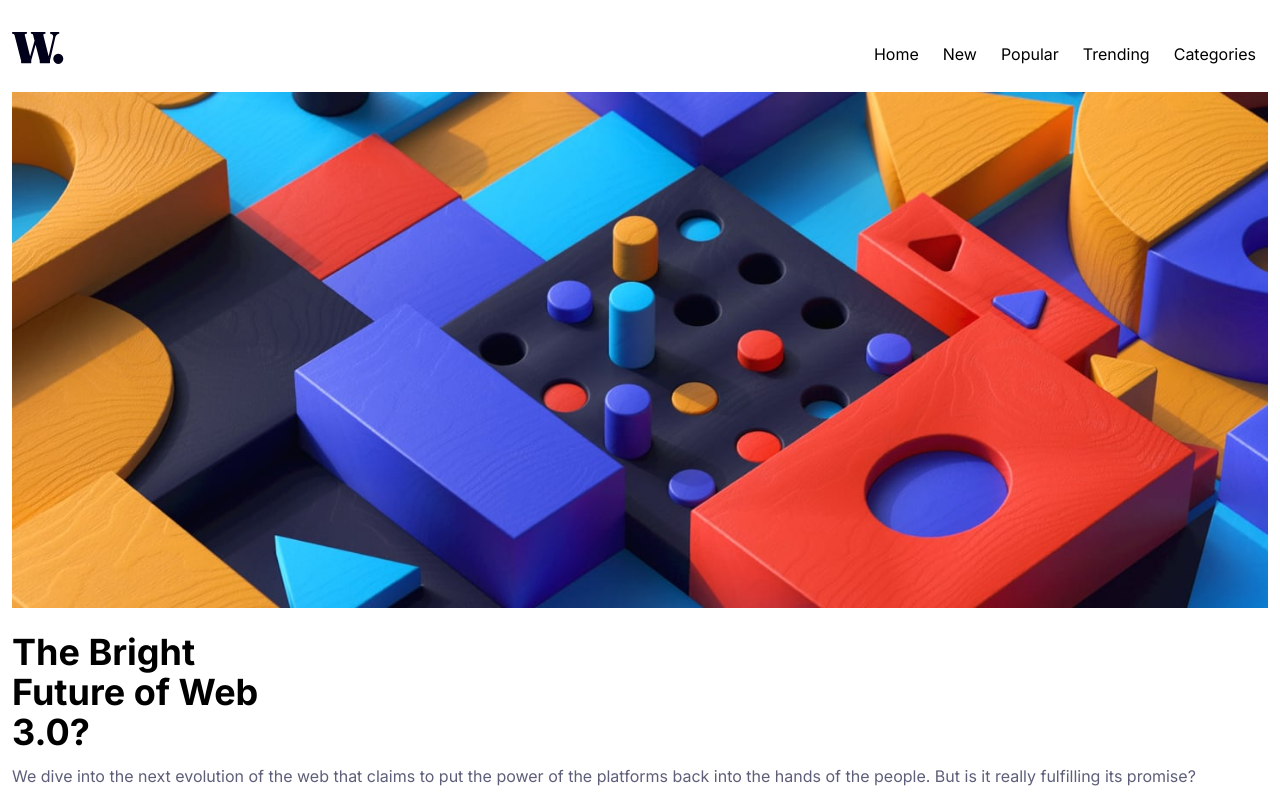
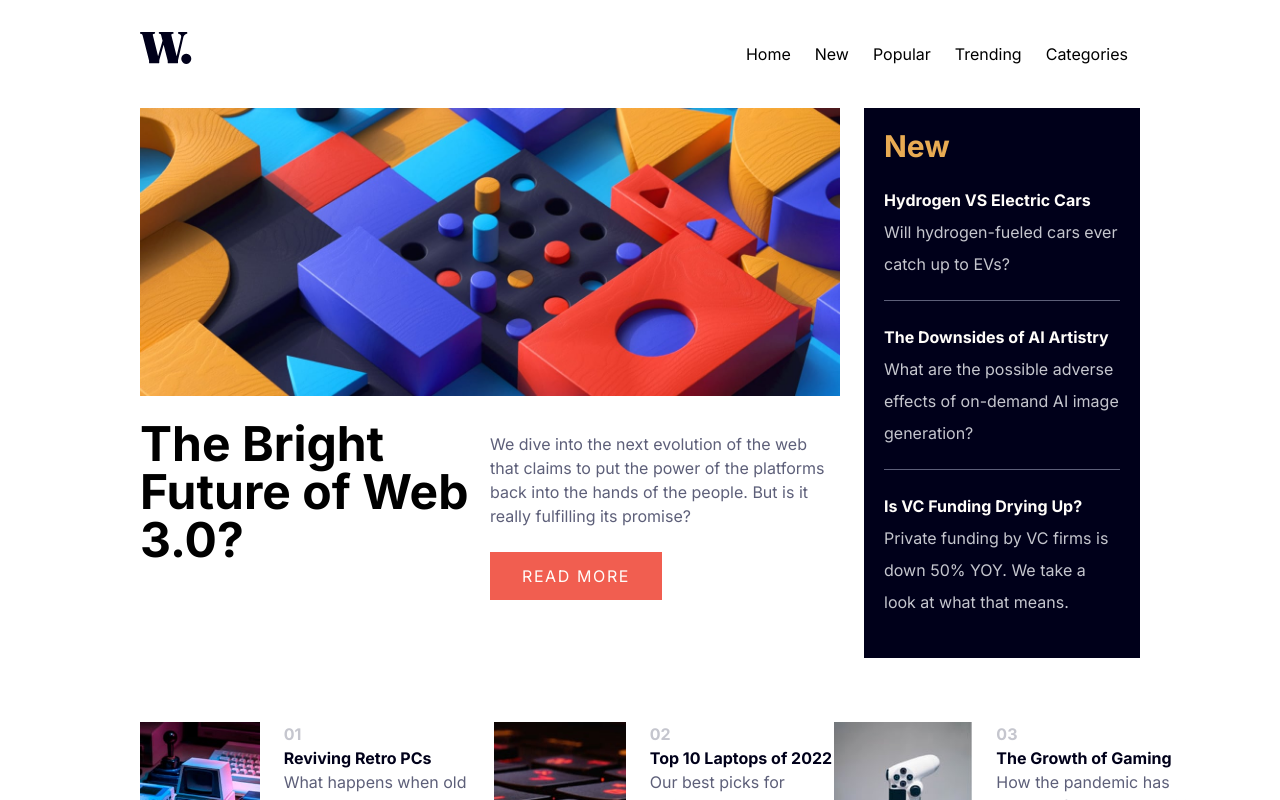
Before and after one commit to SanazBHMN/news-homepage-main, a React (Create React App) app: page / in a window 1280 px wide. Shown: the top 800 px of the page. Built offline with nearby package versions, Linux system fonts and the light colour scheme.

Commit message:
Make Hero and News sections responsive

```diff
--- a/public/index.html
+++ b/public/index.html
@@ -2,7 +2,7 @@
 <html lang="en">
   <head>
     <meta charset="utf-8" />
-    <link rel="icon" href="%PUBLIC_URL%/images/favicon-32x32.png" />
+    <link rel="icon" href="%PUBLIC_URL%/public/favicon-32x32.png" />
     <meta name="viewport" content="width=device-width, initial-scale=1" />
     <meta name="theme-color" content="#000000" />
     <meta
--- a/src/App.js
+++ b/src/App.js
@@ -8,10 +8,12 @@ function App() {
   const [isOpen, setIsOpen] = useState(false);
 
   return (
-    <div className="App px-3 py-8">
+    <div className="mx-auto sm:w-4/5 px-3 py-8">
       <Navbar isOpen={isOpen} setIsOpen={setIsOpen} />
-      <Hero />
-      <News />
+      <div className="my-3 sm:my-8 xl:grid grid-cols-70 gap-6">
+        <Hero />
+        <News />
+      </div>
       <Topics />
     </div>
   );
--- a/src/components/Hero.js
+++ b/src/components/Hero.js
@@ -3,17 +3,18 @@ import heroDesktop from "../assets/images/image-web-3-desktop.jpg";
 
 function Hero() {
   return (
-    <div className="mt-4">
+    <div>
       <div className="flex justify-center">
         <img src={heroMobile} className="sm:hidden block" />
         <img src={heroDesktop} className="sm:block hidden" />
       </div>
-      <div className="my-6">
-        <h1 className="text-4xl font-bold">
+      <div className="my-6 xl:grid grid-cols-2 xl:mb-0">
+        <h1 className="text-5xl font-bold">
           The Bright
           <br /> Future of Web
           <br /> 3.0?
         </h1>
+        <main>
           <p className="py-3 text-blue-dark-grayish">
             We dive into the next evolution of the web that claims to put the
             power of the platforms back into the hands of the people. But is it
@@ -22,6 +23,7 @@ function Hero() {
           <button className="bg-red-soft text-white-off tracking-widest px-8 py-3 mt-3">
             READ MORE
           </button>
+        </main>
       </div>
     </div>
   );
--- a/src/components/News.js
+++ b/src/components/News.js
@@ -18,11 +18,11 @@ function News() {
   ];
 
   return (
-    <div className="bg-blue-dark text-white-off p-5 my-14">
-      <h1 className="text-orange-soft font-bold">New</h1>
+    <div className="bg-blue-dark text-white-off p-5 my-14 lg:my-0">
+      <h1 className="text-orange-soft text-3xl font-bold">New</h1>
       <div className="divide-y divide-blue-dark-grayish ">
         {news.map((newsItem) => (
-          <div key={newsItem.id} className="py-8 leading-8">
+          <div key={newsItem.id} className="py-5 leading-8">
             <h3 className="font-bold">{newsItem.title}</h3>
             <p className="text-blue-grayish">{newsItem.text}</p>
           </div>
--- a/src/components/Topics.js
+++ b/src/components/Topics.js
@@ -28,7 +28,7 @@ function Topics() {
   ];
 
   return (
-    <div>
+    <div className="xl:flex justify-between align-center">
       {topics.map((topic) => (
         <div key={topic.id} className="flex align-center my-8">
           <div className="mr-6 w-[250px]">
--- a/tailwind.config.js
+++ b/tailwind.config.js
@@ -18,6 +18,10 @@ module.exports = {
         "blue-dark": "hsl(240, 100%, 5%)",
       },
     },
+    gridTemplateColumns: {
+      2: "1fr 1fr",
+      70: "70% 1fr",
+    },
   },
   plugins: [],
 };
```
Lines whose indentation alone changed are shown as unchanged.
